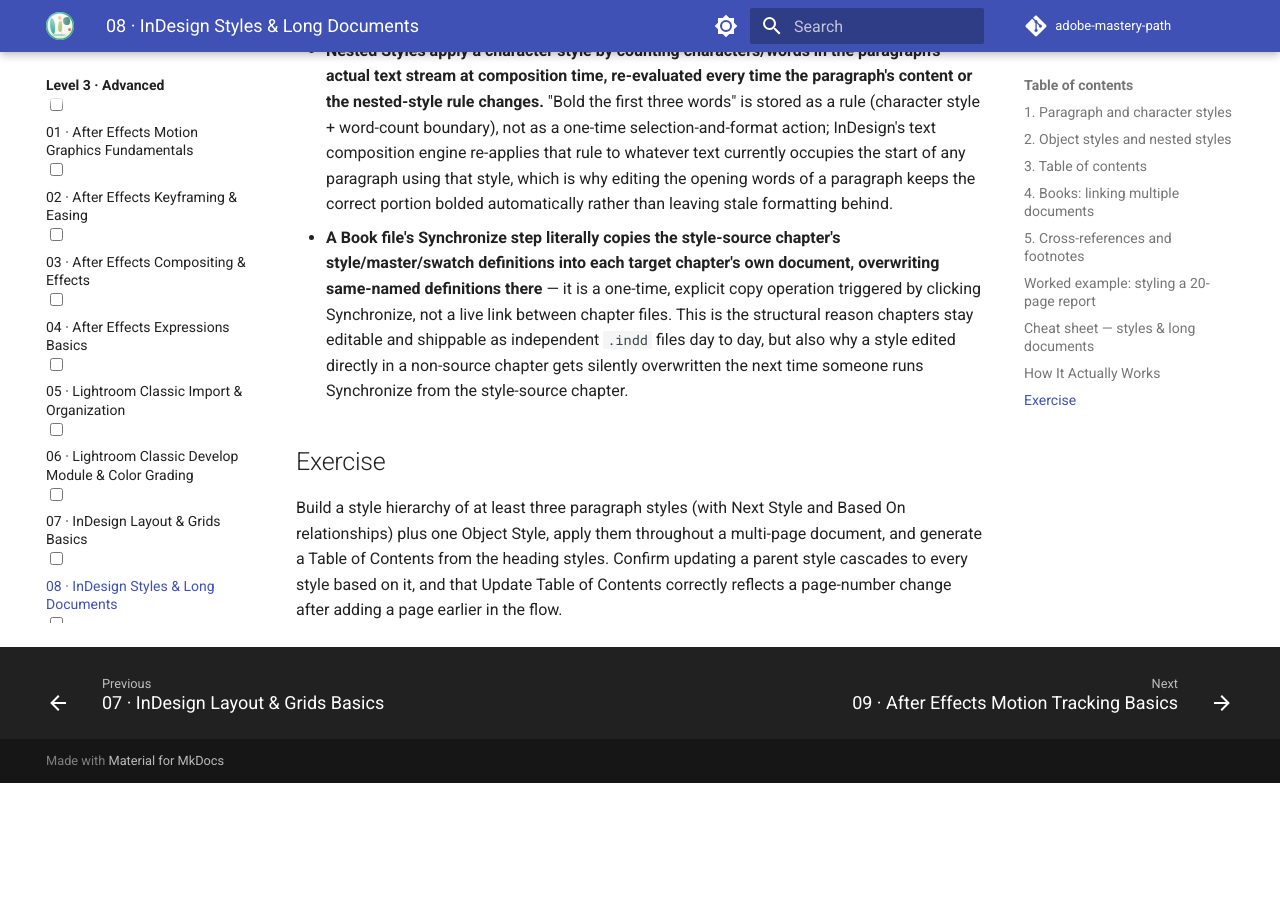
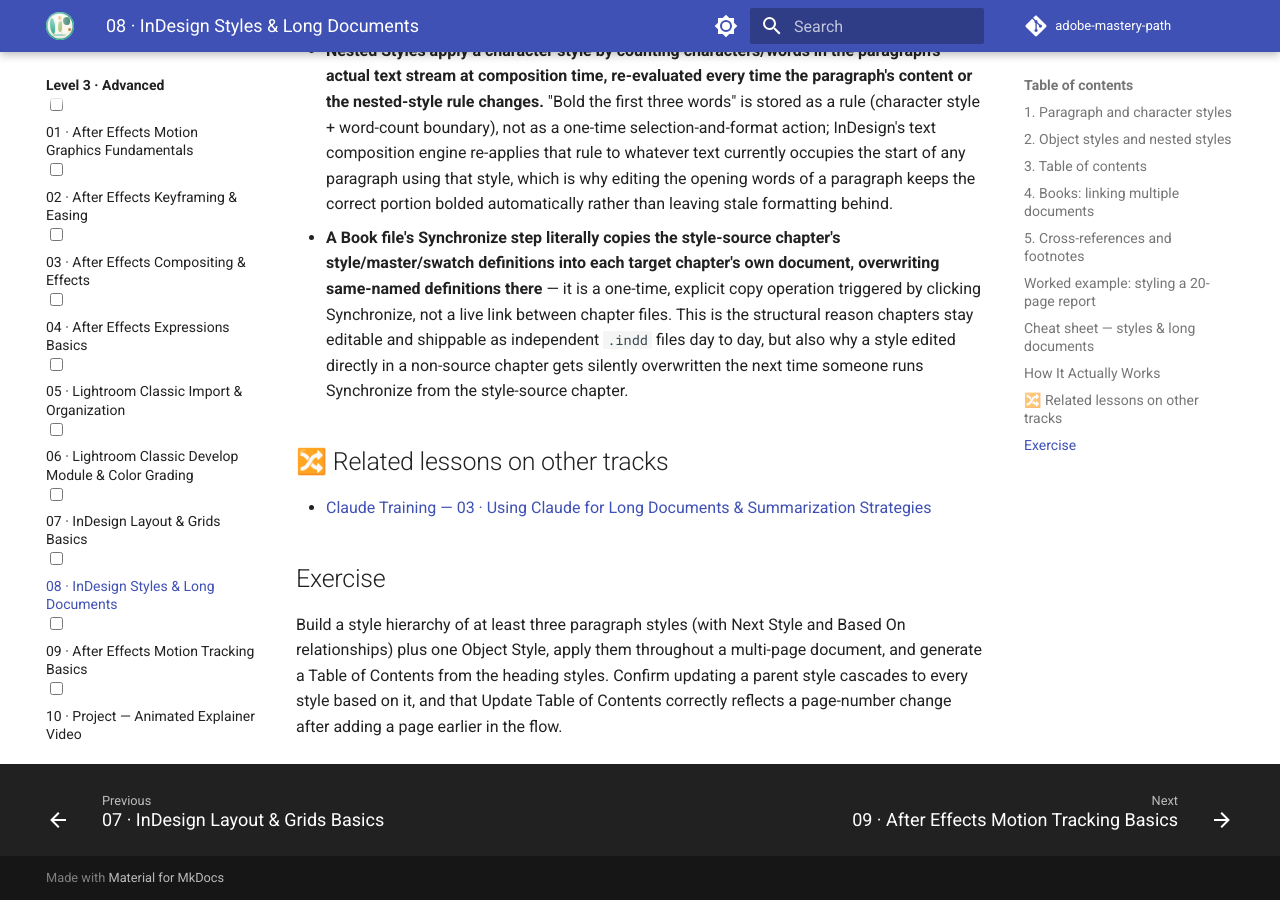
Before and after one commit to SIGILIPELLI/adobe-mastery-path, an MkDocs documentation site: the page built from docs/level-3/08-indesign-styles-long-documents.md, in a window 1280 px wide and 900 px high, scrolled down 3843 px. Built offline with MkDocs 1.6.1 and Material for MkDocs 9.7.7, drawn with Linux system fonts in a browser that asks for light colours; comment, search, counter and statistics services are not loaded; before the commit the page ends 4626 px from its top, so only the background shows below that.

Commit message:
Extend cross-linking: Level 2-4 language comparisons + cross-track related lessons
- Language-track sites (python/java/javascript/etc.) now cross-link Level
  2-4 lessons by topic (not just Level 1), matched via keyword overlap
  rather than lesson number since curricula diverge past Level 1.
- The other 44 sites (cloud/testing/leadership/data/embedded/etc.) now get
  a "Related lessons on other tracks" section wherever a genuinely
  on-topic match exists elsewhere in the network — no forced/generic
  matches, so many pages intentionally have none.

Co-Authored-By: Claude Sonnet 5 <noreply@anthropic.com>

```diff
--- a/docs/level-3/08-indesign-styles-long-documents.md
+++ b/docs/level-3/08-indesign-styles-long-documents.md
@@ -164,6 +164,10 @@ and multi-file books.
   overwritten the next time someone runs Synchronize from the style-source
   chapter.
 
+## 🔀 Related lessons on other tracks
+
+- [Claude Training — 03 · Using Claude for Long Documents & Summarization Strategies](https://sigilipelli.github.io/claude-training-mastery-path/level-2/03-long-documents-summarization/)
+
 ## Exercise
 
 Build a style hierarchy of at least three paragraph styles (with Next
```
Also changed, not shown: docs/level-2/07-photoshop-automation-actions.md (+4 -0 lines).
